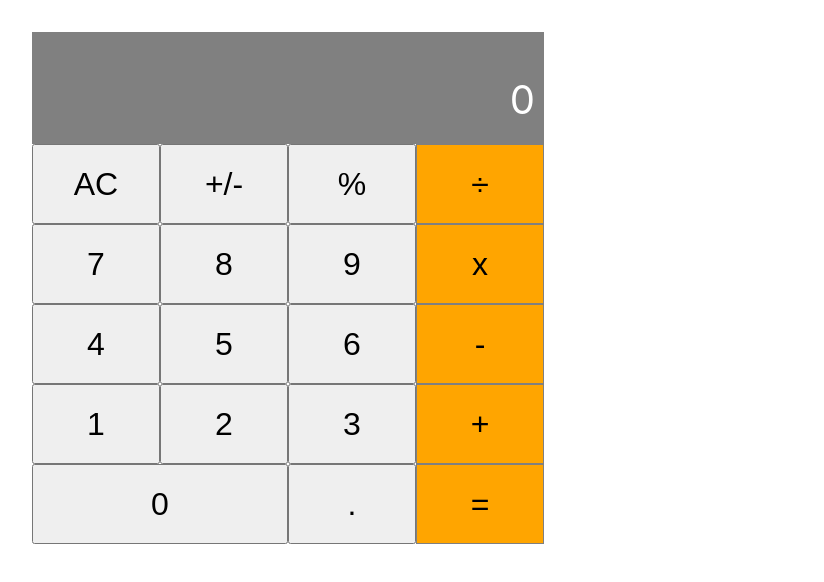
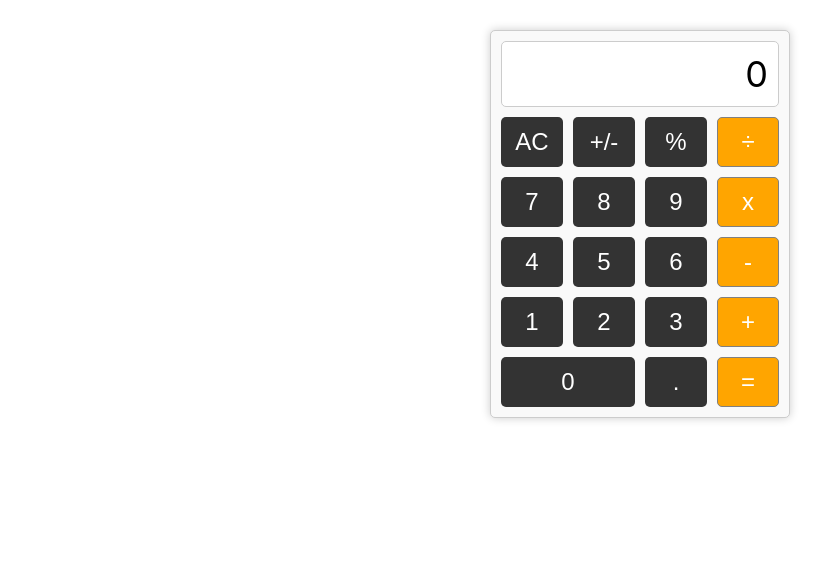
Before and after one commit to zhorabay/Math-magicians, a React (Create React App) app: page / in a window 1280 px wide. Shown: the top 582 px of the page, without its empty margins (0-824 px from the left). Built offline with nearby package versions, Linux system fonts and the light colour scheme.

Commit message:
Update Calculator.js and give style properly.

```diff
--- a/src/components/Calculator.css
+++ b/src/components/Calculator.css
@@ -3,16 +3,49 @@
   margin: 0;
 }
 
-.calculator-grid {
-  display: grid;
-  margin: 2rem;
-  grid-template-columns: repeat(4, 8rem);
-  grid-template-rows: minmax(7rem, auto) repeat(5, 5rem);
+.calculator {
+  width: 300px;
+  margin: 30px auto;
+  border: 1px solid #ccc;
+  border-radius: 5px;
+  box-shadow: 0 0 10px rgba(0, 0, 0, 0.2);
+  padding: 10px;
+  background-color: #f9f9f9;
+  text-align: right;
 }
 
-.calculator-grid > button {
+.display {
+  font-size: 36px;
+  padding: 10px;
+  background-color: #fff;
+  border: 1px solid #ccc;
+  border-radius: 5px;
+  margin-bottom: 10px;
+}
+
+.buttons {
+  display: grid;
+  grid-template-columns: repeat(4, 1fr);
+  gap: 10px;
+}
+
+button {
+  font-size: 24px;
+  padding: 10px;
+  border: none;
+  border-radius: 5px;
   cursor: pointer;
-  font-size: 2rem;
+  background-color: #333;
+  color: #fff;
+  transition: background-color 0.2s;
+}
+
+button:hover {
+  background-color: #555;
+}
+
+button:active {
+  background-color: #222;
 }
 
 .span-two {
@@ -23,28 +56,3 @@
   background-color: orange;
   border: 1px solid gray;
 }
-
-.output {
-  border: 1px solid gray;
-  background-color: gray;
-  grid-column: 1 / -1;
-  display: flex;
-  flex-direction: column;
-  align-items: flex-end;
-  justify-content: space-around;
-  padding: 0.5rem;
-  word-wrap: break-word;
-  word-break: break-all;
-  color: white;
-  font-size: 2rem;
-}
-
-.output .previous-operand {
-  color: rgba(255, 255, 255, 0.75);
-  font-size: 1.5rem;
-}
-
-.output .current-operand {
-  color: white;
-  font-size: 2.5rem;
-}
--- a/src/components/Calculator.js
+++ b/src/components/Calculator.js
@@ -1,134 +1,50 @@
 import './Calculator.css';
-import React, { useReducer } from 'react';
+import React, { useState } from 'react';
 import calculate from '../logic/calculate';
 
-const initialState = {
-  currentOperand: '0',
-  previousOperand: '',
-  operation: null,
-  waitingForOperand: false,
-  decimalUsed: false,
-  newCalculation: true,
-};
+function Calculator() {
+  const [calculatorData, setCalculatorData] = useState({
+    total: null,
+    next: null,
+    operation: null,
+  });
+  const handleClick = (buttonName) => {
+    let modifiedButtonName = buttonName;
 
-function reducer(state, action) {
-  switch (action.type) {
-    case 'CLEAR':
-      return initialState;
-    case 'TOGGLE_SIGN':
-      return {
-        ...state,
-        currentOperand:
-          state.currentOperand.charAt(0) === '-'
-            ? state.currentOperand.slice(1)
-            : `-${state.currentOperand}`,
-      };
-    case 'PERCENTAGE':
-      return {
-        ...state,
-        currentOperand: (parseFloat(state.currentOperand) / 100).toString(),
-      };
-    case 'OPERATION':
-      if (state.waitingForOperand) {
-        return {
-          ...state,
-          operation: action.operation,
-        };
-      }
-      if (state.operation) {
-        const updatedState = calculate(state, '=');
-        return {
-          ...updatedState,
-          waitingForOperand: true,
-          newCalculation: true,
-          operation: action.operation,
-          previousOperand: state.currentOperand,
-          currentOperand: '0',
-          decimalUsed: false,
-        };
-      }
-      return {
-        ...state,
-        waitingForOperand: true,
-        operation: action.operation,
-        previousOperand: state.currentOperand,
-        currentOperand: '0',
-        decimalUsed: false,
-      };
-    case 'DIGIT':
-      if (state.waitingForOperand) {
-        return {
-          ...state,
-          currentOperand: action.digit,
-          waitingForOperand: false,
-          decimalUsed: false,
-        };
-      }
-      if (action.digit === '.' && state.decimalUsed) {
-        return state;
-      }
-      if (action.digit === '.') {
-        return {
-          ...state,
-          currentOperand: state.currentOperand + action.digit,
-          decimalUsed: true,
-        };
-      }
-      return {
-        ...state,
-        currentOperand:
-          state.currentOperand === '0' ? action.digit : state.currentOperand + action.digit,
-      };
-    case 'EQUALS':
-      if (state.operation) {
-        const updatedState = calculate(state, '=');
-        return {
-          ...updatedState,
-          waitingForOperand: true,
-          newCalculation: true,
-        };
-      }
-      return state;
-    default:
-      return state;
-  }
-}
+    if (buttonName === '/') {
+      modifiedButtonName = '÷';
+    }
 
-function Calculator() {
-  const [state, dispatch] = useReducer(reducer, initialState);
+    const newCalculatorData = calculate(calculatorData, modifiedButtonName);
+    setCalculatorData(newCalculatorData);
+  };
+
+  const displayValue = calculatorData.next || calculatorData.total || '0';
 
   return (
-    <div className="calculator-grid">
-      <div className="output">
-        <div className="previous-operand">
-          {state.previousOperand}
-          {state.operation}
-        </div>
-        <div className="current-operand">{state.currentOperand}</div>
+    <div className="calculator">
+      <div className="display">{displayValue}</div>
+      <div className="buttons">
+        <button type="button" onClick={() => handleClick('AC')}>AC</button>
+        <button type="button" onClick={() => handleClick('+/-')}>+/-</button>
+        <button type="button" onClick={() => handleClick('%')}>%</button>
+        <button type="button" className="symbol-bg" onClick={() => handleClick('/')}>÷</button>
+        <button type="button" onClick={() => handleClick('7')}>7</button>
+        <button type="button" onClick={() => handleClick('8')}>8</button>
+        <button type="button" onClick={() => handleClick('9')}>9</button>
+        <button type="button" className="symbol-bg" onClick={() => handleClick('x')}>x</button>
+        <button type="button" onClick={() => handleClick('4')}>4</button>
+        <button type="button" onClick={() => handleClick('5')}>5</button>
+        <button type="button" onClick={() => handleClick('6')}>6</button>
+        <button type="button" className="symbol-bg" onClick={() => handleClick('-')}>-</button>
+        <button type="button" onClick={() => handleClick('1')}>1</button>
+        <button type="button" onClick={() => handleClick('2')}>2</button>
+        <button type="button" onClick={() => handleClick('3')}>3</button>
+        <button type="button" className="symbol-bg" onClick={() => handleClick('+')}>+</button>
+        <button type="button" className="span-two" onClick={() => handleClick('0')}>0</button>
+        <button type="button" onClick={() => handleClick('.')}>.</button>
+        <button type="button" className="symbol-bg" onClick={() => handleClick('=')}>=</button>
       </div>
-      <button type="button" onClick={() => dispatch({ type: 'CLEAR' })}>
-        AC
-      </button>
-      <button type="button" onClick={() => dispatch({ type: 'TOGGLE_SIGN' })}>
-        +/-
-      </button>
-      <button type="button" onClick={() => dispatch({ type: 'PERCENTAGE' })}>%</button>
-      <button type="button" className="symbol-bg" onClick={() => dispatch({ type: 'OPERATION', operation: '÷' })}>÷</button>
-      <button type="button" onClick={() => dispatch({ type: 'DIGIT', digit: '7' })}>7</button>
-      <button type="button" onClick={() => dispatch({ type: 'DIGIT', digit: '8' })}>8</button>
-      <button type="button" onClick={() => dispatch({ type: 'DIGIT', digit: '9' })}>9</button>
-      <button type="button" className="symbol-bg" onClick={() => dispatch({ type: 'OPERATION', operation: 'x' })}>x</button>
-      <button type="button" onClick={() => dispatch({ type: 'DIGIT', digit: '4' })}>4</button>
-      <button type="button" onClick={() => dispatch({ type: 'DIGIT', digit: '5' })}>5</button>
-      <button type="button" onClick={() => dispatch({ type: 'DIGIT', digit: '6' })}>6</button>
-      <button type="button" className="symbol-bg" onClick={() => dispatch({ type: 'OPERATION', operation: '-' })}>-</button>
-      <button type="button" onClick={() => dispatch({ type: 'DIGIT', digit: '1' })}>1</button>
-      <button type="button" onClick={() => dispatch({ type: 'DIGIT', digit: '2' })}>2</button>
-      <button type="button" onClick={() => dispatch({ type: 'DIGIT', digit: '3' })}>3</button>
-      <button type="button" className="symbol-bg" onClick={() => dispatch({ type: 'OPERATION', operation: '+' })}>+</button>
-      <button type="button" className="span-two" onClick={() => dispatch({ type: 'DIGIT', digit: '0' })}>0</button>
-      <button type="button" onClick={() => dispatch({ type: 'DIGIT', digit: '.' })}>.</button>
-      <button type="button" className="symbol-bg" onClick={() => dispatch({ type: 'EQUALS' })}>=</button>
     </div>
   );
 }
```
